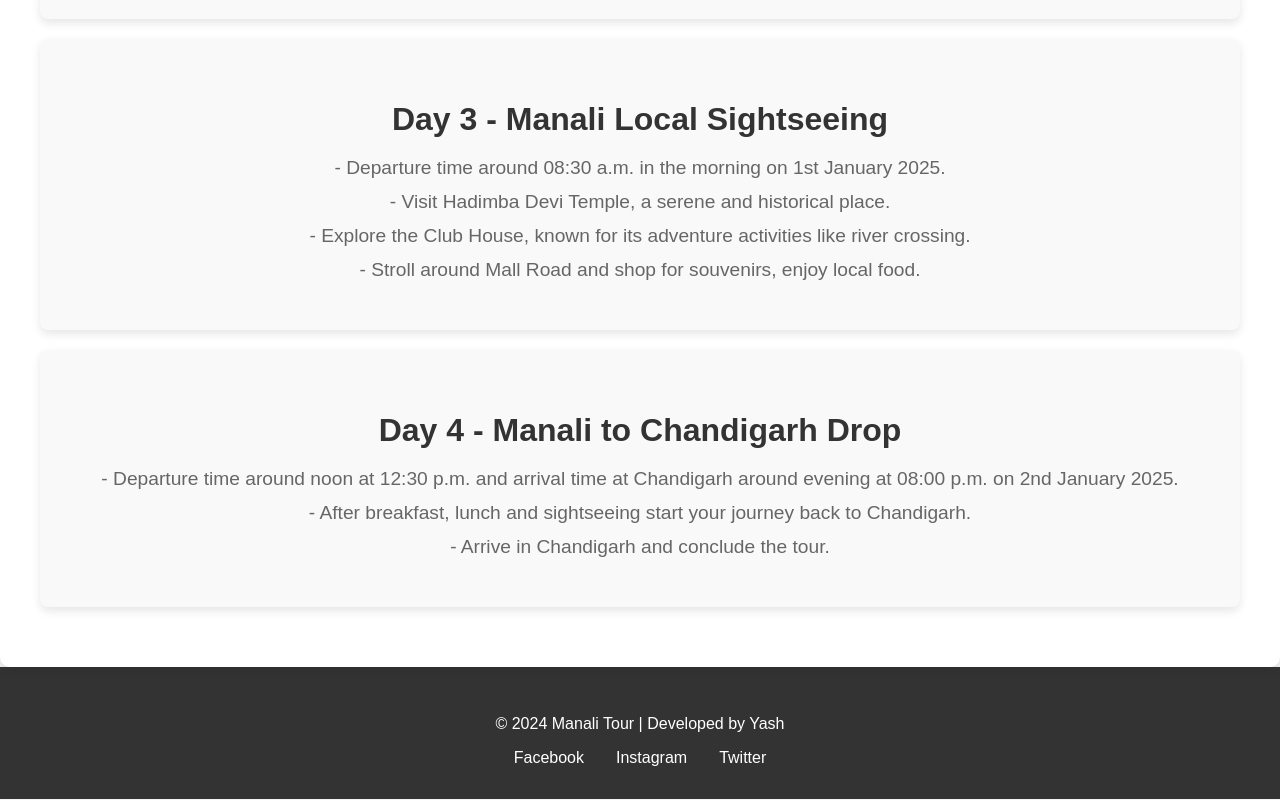
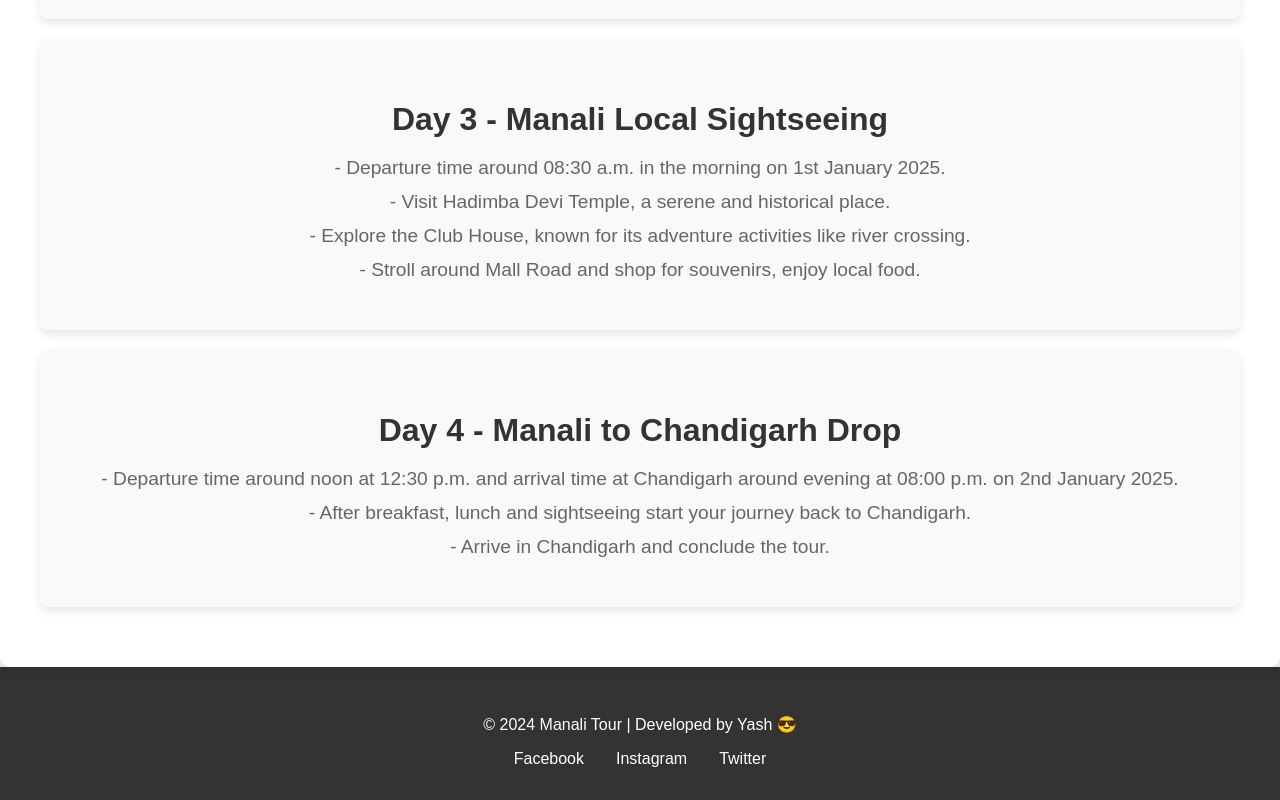
Before and after one commit to yash-thakur-089/manali-trip, a React (Create React App) app: page / in a window 1280 px wide. Shown: the part 3381-4181 px from the top of the page. Built offline with nearby package versions, Linux system fonts and the light colour scheme.

Commit message:
Update Footer.js

```diff
--- a/src/components/Footer.js
+++ b/src/components/Footer.js
@@ -3,7 +3,7 @@ import React from "react";
 const Footer = () => {
   return (
     <footer style={styles.footer}>
-      <p style={styles.text}>© 2024 Manali Tour | Developed by Yash</p>
+      <p style={styles.text}>© 2024 Manali Tour | Developed by Yash 😎</p>
       <div style={styles.socialLinks}>
         <a href="https://facebook.com" style={styles.link}>Facebook</a>
         <a href="https://www.instagram.com/your_fella_yash/" style={styles.link}>Instagram</a>
```
